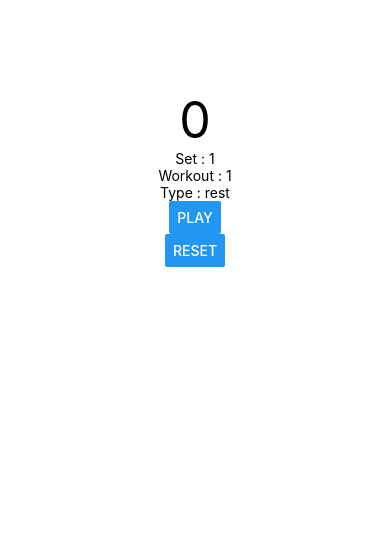
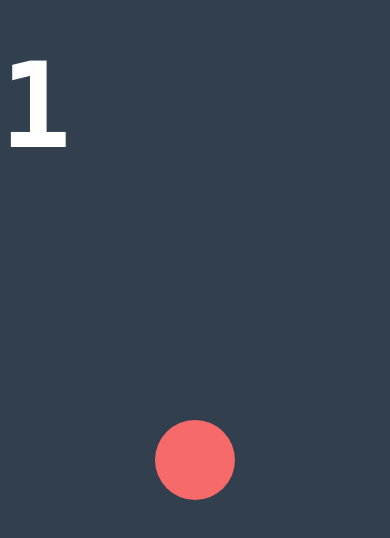
Before and after one commit to poyao-wang/react-native-playground, a React Native app: screen / in a window 390 px wide. Shown: the part 244-782 px from the top of the page. Built offline with nearby package versions, Linux system fonts and the light colour scheme.

Commit message:
Timer initial data

```diff
--- a/App.js
+++ b/App.js
@@ -1,114 +1,57 @@
-import { Alert, Button, StyleSheet, Text, View } from "react-native";
-import React, { useEffect, useState } from "react";
-
-import Timer from "./app/Timer";
-
-const timeData = [
-  {
-    id: 0,
-    setNo: 1,
-    workoutNo: 1,
-    type: "rest",
-    duration: 1,
-    start: 0,
-    end: 1,
-  },
-  {
-    id: 1,
-    setNo: 2,
-    workoutNo: 2,
-    type: "workout",
-    duration: 1,
-    start: 1,
-    end: 2,
-  },
-  {
-    id: 2,
-    setNo: 3,
-    workoutNo: 3,
-    type: "rest",
-    duration: 1,
-    start: 2,
-    end: 3,
-  },
-];
-
-const defaultState = {
-  end: timeData[0].end,
-  isActive: false,
-  seconds: 0,
-  sectionId: 0,
-  setNo: timeData[0].setNo,
-  start: timeData[0].start,
-  timeMax: timeData[timeData.length - 1].end,
-  type: timeData[0].type,
-  workoutNo: timeData[0].workoutNo,
+import * as React from "react";
+import {
+  Vibration,
+  StatusBar,
+  Easing,
+  TextInput,
+  Dimensions,
+  Animated,
+  TouchableOpacity,
+  FlatList,
+  Text,
+  View,
+  StyleSheet,
+} from "react-native";
+const { width, height } = Dimensions.get("window");
+const colors = {
+  black: "#323F4E",
+  red: "#F76A6A",
+  text: "#ffffff",
 };
 
-const returnSectionId = (seconds) => {
-  let findResult = timeData.find(
-    (section) => seconds >= section.start && seconds < section.end
-  );
-  if (!findResult)
-    findResult = timeData.find((section) => seconds === section.end);
-
-  return findResult?.id;
-};
+const timers = [...Array(13).keys()].map((i) => (i === 0 ? 1 : i * 5));
+const ITEM_SIZE = width * 0.38;
+const ITEM_SPACING = (width - ITEM_SIZE) / 2;
 
 export default function App() {
-  const [state, setState] = useState(defaultState);
-
-  function setPartOfState(object) {
-    const newObject = { ...state, ...object };
-    setState(newObject);
-  }
-
-  function toggle() {
-    if (state.seconds >= state.timeMax) return Alert.alert("End");
-    setPartOfState({ isActive: !state.isActive });
-  }
-
-  function reset() {
-    setPartOfState(defaultState);
-  }
-
-  useEffect(() => {
-    let interval = null;
-    if (state.isActive && state.seconds < state.timeMax) {
-      interval = setInterval(() => {
-        const newSectionId = returnSectionId(state.seconds + 1);
-
-        const newIsActive =
-          state.seconds + 1 == state.timeMax ? { isActive: false } : {};
-
-        setPartOfState({
-          seconds: state.seconds + 1,
-          sectionId: newSectionId,
-          setNo: timeData[newSectionId].setNo,
-          type: timeData[newSectionId].type,
-          workoutNo: timeData[newSectionId].workoutNo,
-          start: timeData[newSectionId].start,
-          end: timeData[newSectionId].end,
-          ...newIsActive,
-        });
-      }, 1000);
-    } else if (!state.isActive && state.seconds !== 0) {
-      clearInterval(interval);
-    }
-    return () => clearInterval(interval);
-  }, [state]);
-
   return (
     <View style={styles.container}>
-      <Timer seconds={state.seconds} />
-      <Text>{`Set : ${state.setNo}`}</Text>
-      <Text>{`Workout : ${state.workoutNo}`}</Text>
-      <Text>{`Type : ${state.type}`}</Text>
-      <Button
-        title={state.isActive ? "pause" : "play"}
-        onPress={toggle}
-      ></Button>
-      <Button onPress={reset} title="Reset"></Button>
+      <StatusBar hidden />
+      <Animated.View
+        style={[
+          StyleSheet.absoluteFillObject,
+          {
+            justifyContent: "flex-end",
+            alignItems: "center",
+            paddingBottom: 100,
+          },
+        ]}
+      >
+        <TouchableOpacity onPress={() => {}}>
+          <View style={styles.roundButton} />
+        </TouchableOpacity>
+      </Animated.View>
+      <View
+        style={{
+          position: "absolute",
+          top: height / 3,
+          left: 0,
+          right: 0,
+          flex: 1,
+        }}
+      >
+        <Text style={styles.text}>1</Text>
+      </View>
     </View>
   );
 }
@@ -116,8 +59,18 @@ export default function App() {
 const styles = StyleSheet.create({
   container: {
     flex: 1,
-    backgroundColor: "#fff",
-    alignItems: "center",
-    justifyContent: "center",
+    backgroundColor: colors.black,
+  },
+  roundButton: {
+    width: 80,
+    height: 80,
+    borderRadius: 80,
+    backgroundColor: colors.red,
+  },
+  text: {
+    fontSize: ITEM_SIZE * 0.8,
+    fontFamily: "Menlo",
+    color: colors.text,
+    fontWeight: "900",
   },
 });
```
